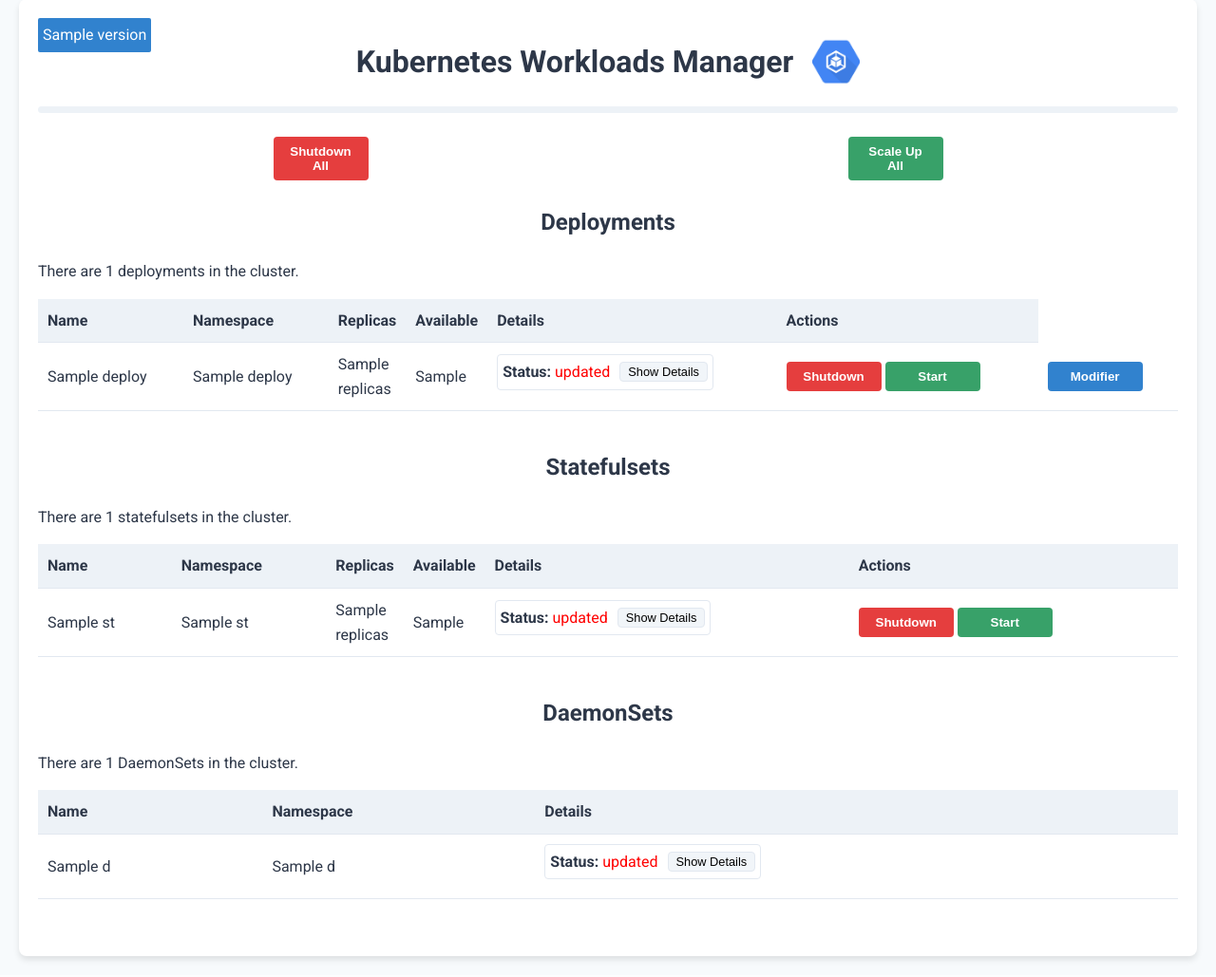
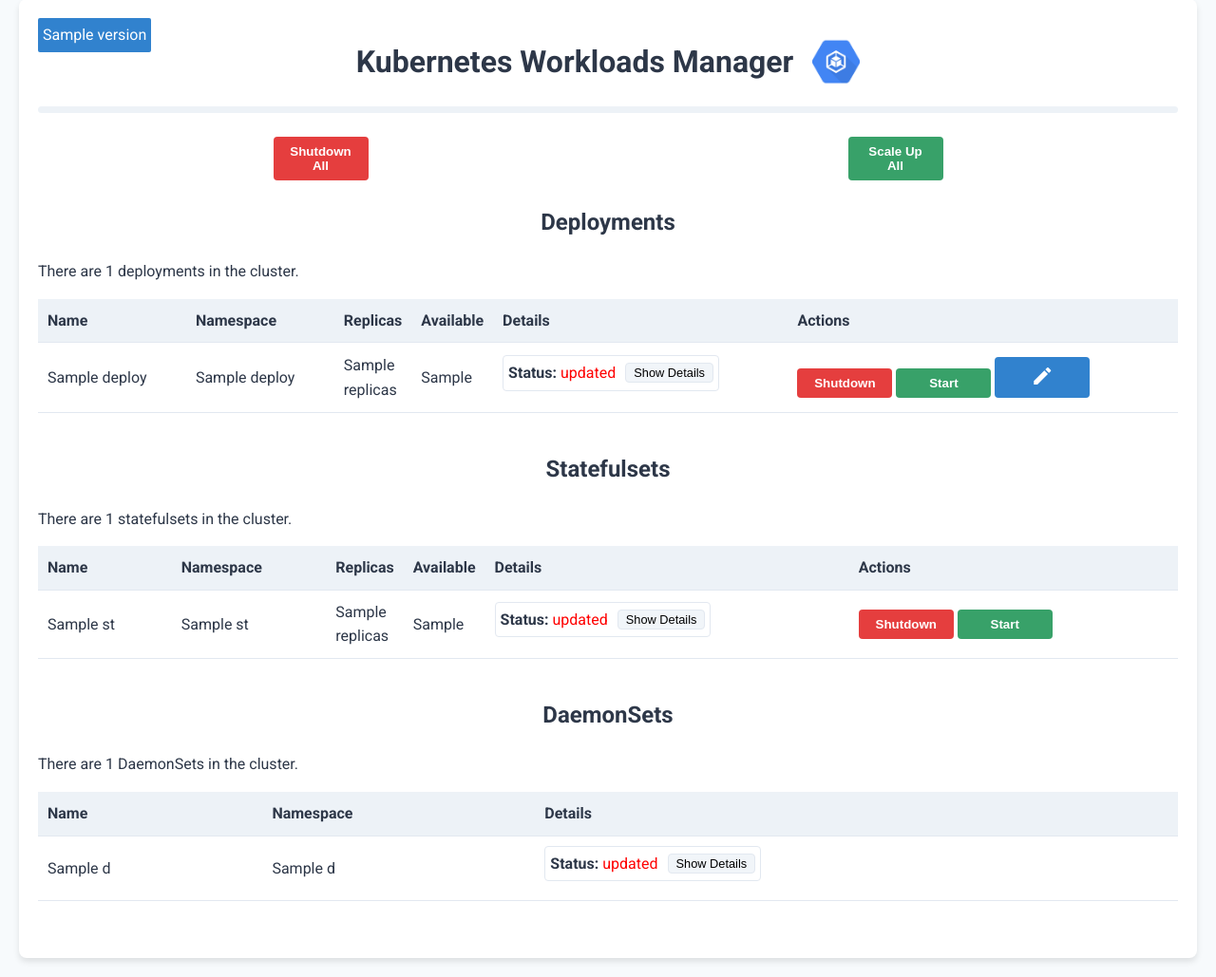
Before and after one commit to didlawowo/workload-scheduler, a FastAPI app: template src/templates/index.html in a window 1280 px wide. Shown: the part 21-1050 px from the top of the page at 95% size. Run offline with FastAPI, Linux system fonts and the light colour scheme; the template is opened without the code that fills it: most values are stand-ins (such as "Sample title", 1, 10 or a date in 2020).

Commit message:
💄 style(index.html) : ajouter la police d'icônes Material Icons ♻️ refactoriser(index.html) : déplacer le bouton "Modifier" dans la même cellule que les boutons "Shutdown" et "Start" ♻️ refactoriser(index.html) : remplacer le texte "Modifier" par une icône d'édition

```diff
--- a/src/templates/index.html
+++ b/src/templates/index.html
@@ -8,6 +8,7 @@
 <link href="https://fonts.googleapis.com/css2?family=Roboto:wght@300;400;700&display=swap" rel="stylesheet">
 <link rel="stylesheet" href="{{ url_for('static', path='css/style.css') }}">
 <link rel="icon" type="image/png" sizes="16x16" href="/static/favicon.ico">
+<link href="https://fonts.googleapis.com/icon?family=Material+Icons" rel="stylesheet">
 
 </head>
 
@@ -113,10 +114,10 @@
                                 class="btn btn-danger">Shutdown</button>
                             <button onclick="manageWorkloadStatus('deploy', 'up', '{{ d.uid }}')"
                                 class="btn btn-success">Start</button>
-                        </td>
-                        <td>
-                            <button onclick="edit_prog('{{ d.uid }}', '{{ d.name }}', '{{ d.type }}')"
-                                class="btn btn-primary">Modifier</button>
+
+                                <button onclick="edit_prog('{{ d.uid }}', '{{ d.name }}', '{{ d.type }}')" class="btn btn-primary">
+                                    <i class=" material-icons">edit</i>
+                                </button>
                         </td>
                     </tr>
                     {% endfor %}
```
